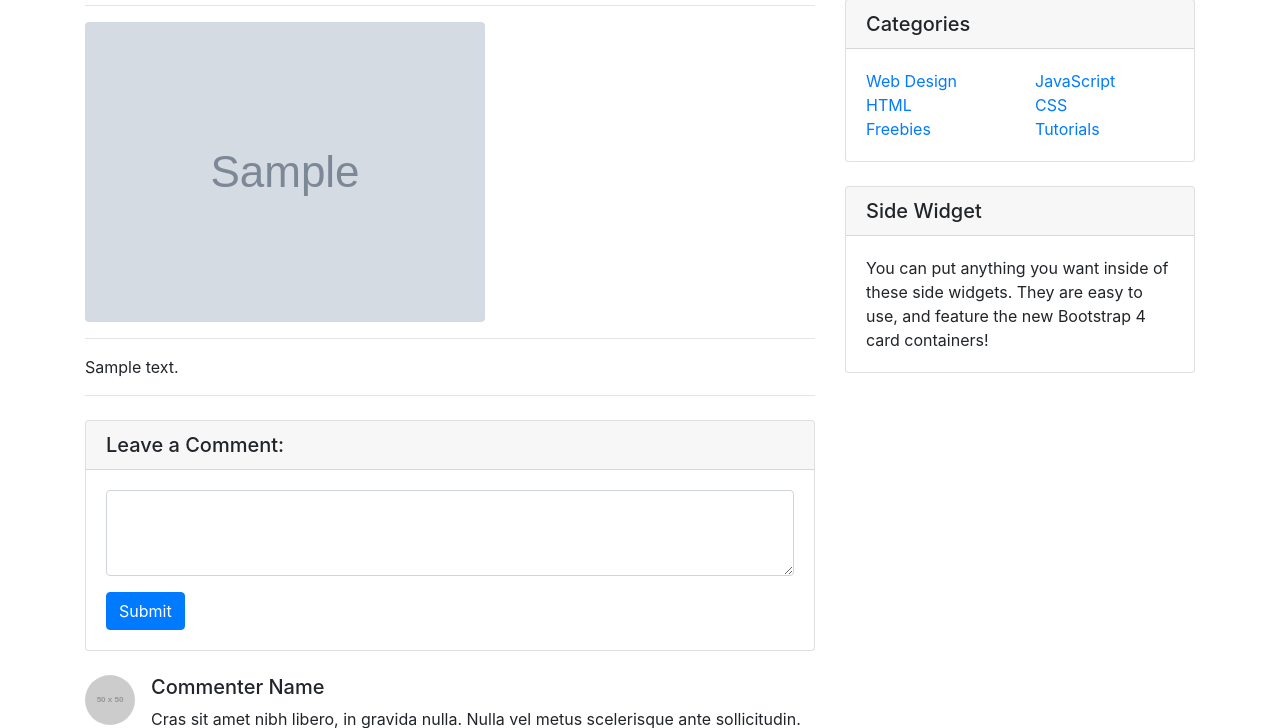
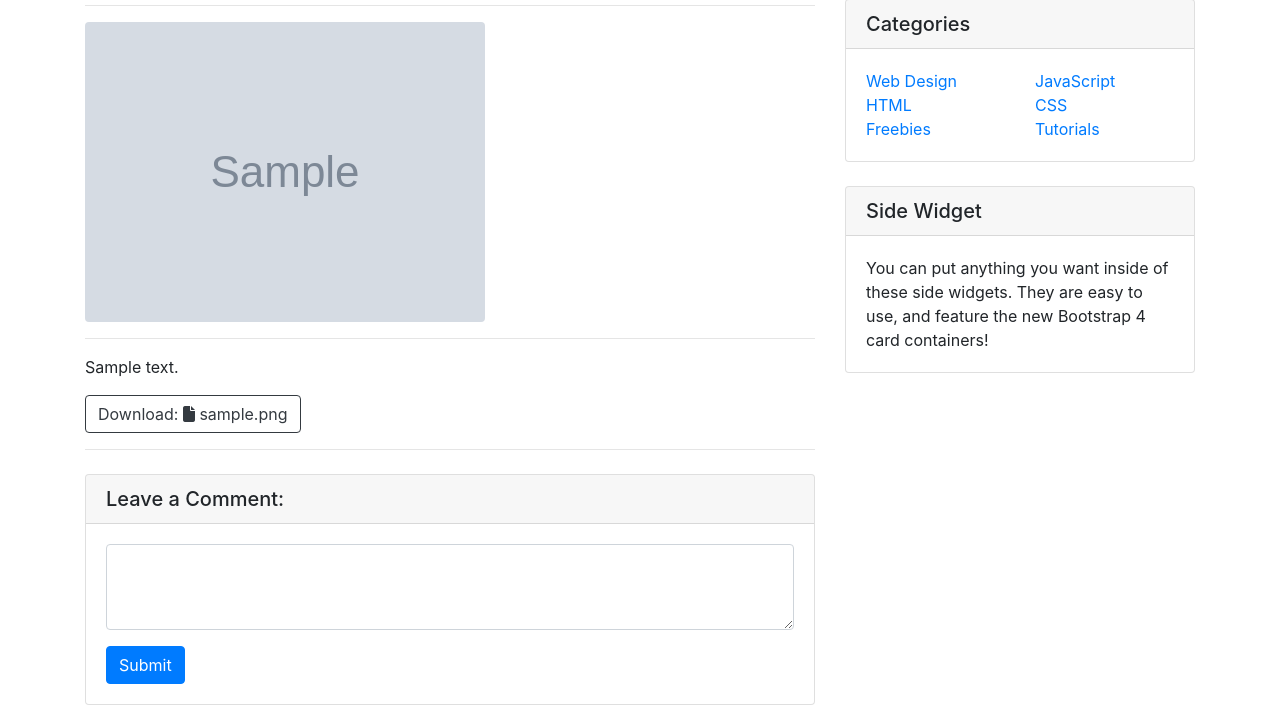
Before and after one commit to jotasic/DoItDjangPractice, a Django app: page /blog/1/ in a window 1280 px wide. Shown: the part 234-962 px from the top of the page. Run offline with Django 3.2, Linux system fonts and the light colour scheme; tables that the repository leaves empty hold one stand-in row (values such as "Sample post"); grey boxes marked "Sample" are stand-in pictures; grey boxes labelled with a size stand in for pictures from a placeholder-image service; some libraries are stand-ins or nearby versions.

Commit message:
첨부 파일 있을 경우 포스트 상세 페이지에 다운로드 버튼 출력하기

```diff
--- a/blog/models.py
+++ b/blog/models.py
@@ -1,4 +1,5 @@
 from django.db import models
+import os
 
 # Create your models here.
 
@@ -22,3 +23,9 @@ class Post(models.Model):
 
     def get_absolute_url(self):
         return f'/blog/{self.pk}/'
+
+    def get_file_name(self):
+        return os.path.basename(self.file_upload.name)
+
+    def get_file_ext(self):
+        return self.get_file_name().split('.')[-1]
--- a/blog/templates/blog/post_detail.html
+++ b/blog/templates/blog/post_detail.html
@@ -25,6 +25,10 @@
       rel="stylesheet"
       media="screen"
     />
+    <script
+      src="https://kit.fontawesome.com/97bfecf20a.js"
+      crossorigin="anonymous"
+    ></script>
   </head>
 
   <body>
@@ -105,6 +109,26 @@
 
           <!-- Post Content -->
           <p>{{ post.content }}</p>
+
+          {% if post.file_upload %}
+          <a
+            href="{{post.file_upload.url}}"
+            class="btn btn-outline-dark"
+            role="button"
+            download
+            >Download: {% if post.get_file_ext == 'csv' %}
+            <i class="fas fa-file-csv"></i>
+            {% elif post.get_file_ext == 'xlsx' or post.get_file_ext == 'xls' %}
+            <i class="fas fa-file-excel"></i>
+            {% elif post.get_file_ext == 'docx' or post.get_file_ext == 'doc' %}
+            <i class="fas fa-file-word"></i>
+            {% elif post.get_file_ext == 'zip' %}
+            <i class="fas fa-file-archive"></i>
+            {% else %}
+            <i class="fas fa-file"></i>
+            {% endif %}{{ post.get_file_name }}
+          </a>
+          {% endif %}
           <hr />
 
           <!-- Comments Form -->
```
